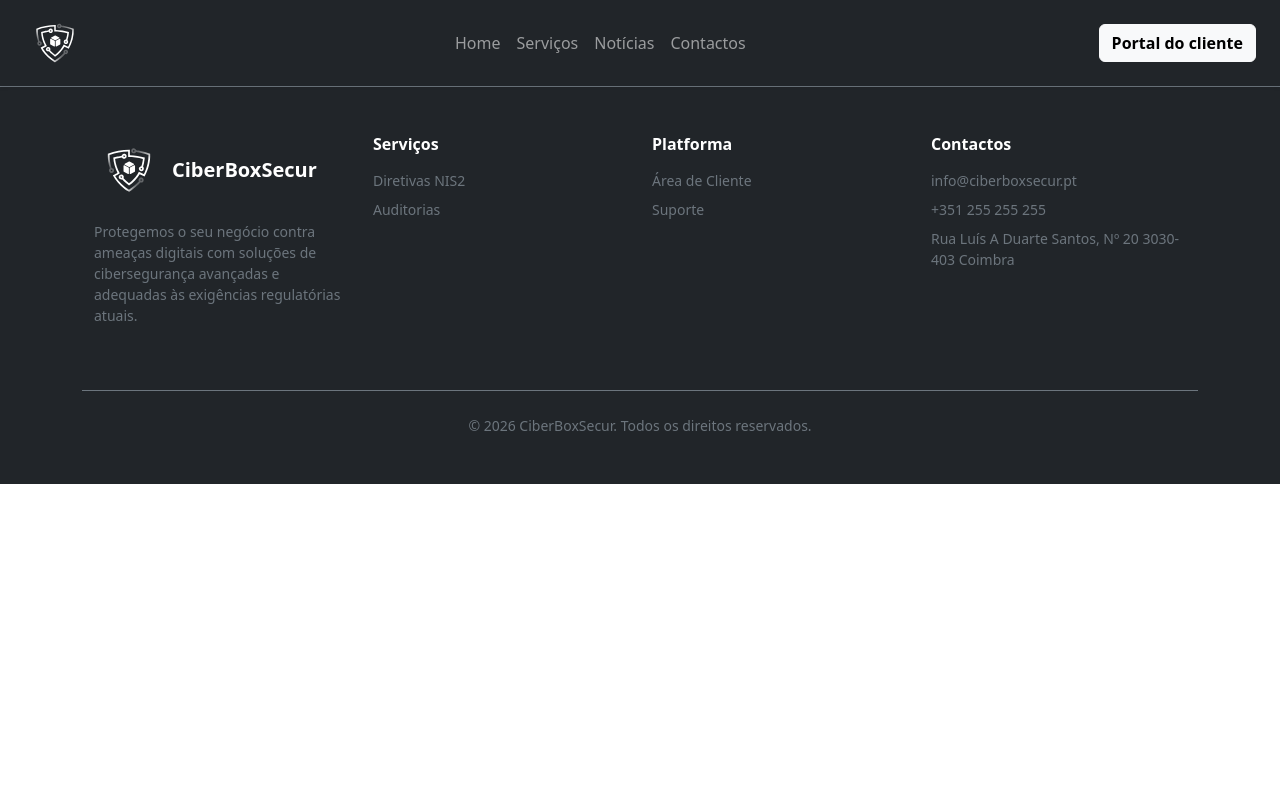
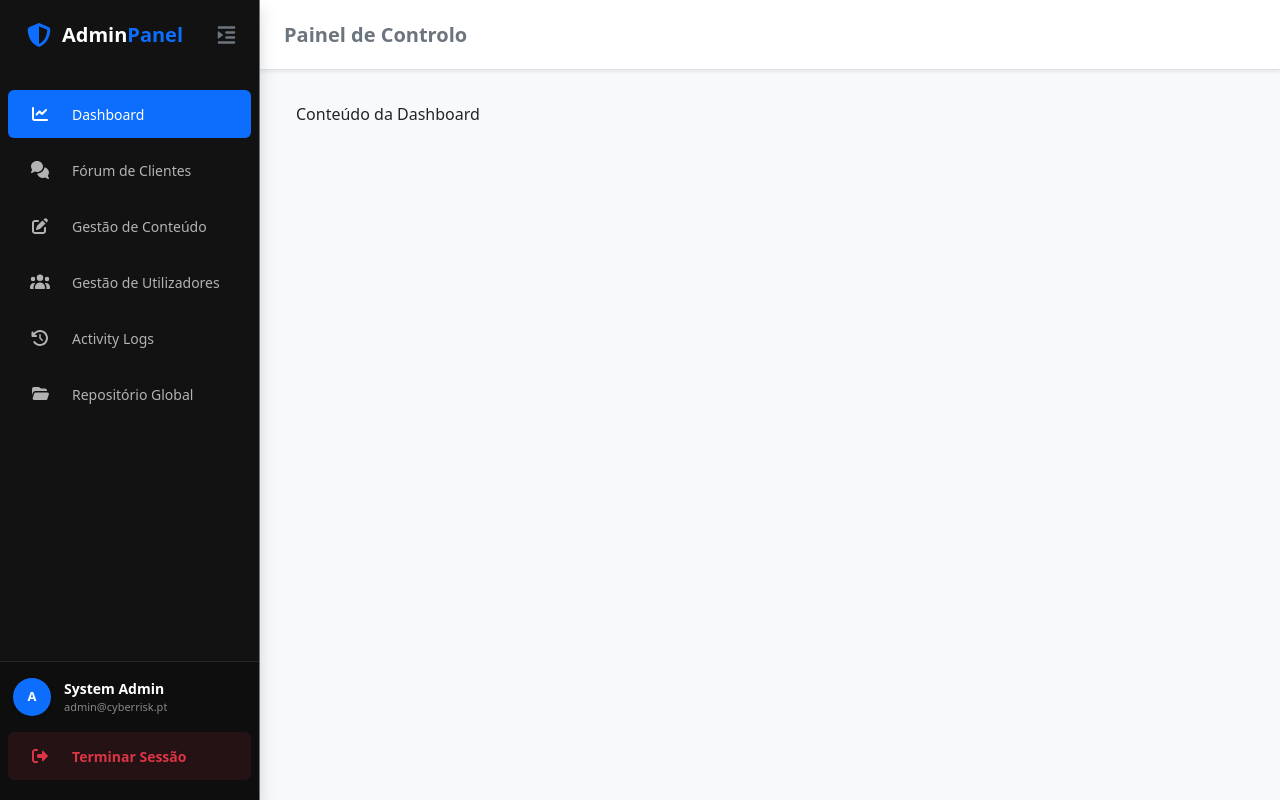
Before and after one commit to joelf011/CiberBoxSecur, a React app in the folder frontend/: page /admin/dashboard in a window 1280 px wide. Built offline with nearby package versions, Linux system fonts and the light colour scheme; the HTML template or start-up script is replaced by a standard one.

Commit message:
Layout do template do Backoffice e meter os links a funcionar

```diff
--- a/frontend/src/App.jsx
+++ b/frontend/src/App.jsx
@@ -1,17 +1,29 @@
-import { useState } from 'react'
-import NavBar from './components/NavBar'
-import Footer from './components/Footer'
-
+import { Routes, Route, Navigate } from 'react-router-dom';
+import LayoutBackoffice from './pages/LayoutBackoffice';
+import LayoutWebsite from './components/LayoutWebsite';
+import PaginaLogin from './pages/PaginaLogin';
 
 function App() {
-  const [count, setCount] = useState(0)
+  return (
+    <Routes>
+      {/* 1. Rota do Website: Envolvemos o conteúdo no layout dos teus colegas */}
+      <Route path="/" element={
+        <LayoutWebsite>
+          <div className="container py-5"><h1>Bem-vindo à CiberBoxSecur</h1></div>
+        </LayoutWebsite>
+      } />
 
-  return (
-    <>
-      <NavBar />
-      <Footer />
-    </>
-  )
+      {/* 2. Rota da Página Intermédia de Login */}
+      <Route path="/login" element={<PaginaLogin />} />
+
+      {/* 3. Rotas do Backoffice: Usam o teu Layout com Sidebar */}
+      <Route path="/admin" element={<LayoutBackoffice />}>
+        <Route index element={<Navigate to="dashboard" replace />} />
+        <Route path="dashboard" element={<div>Conteúdo da Dashboard</div>} />
+        <Route path="users" element={<div>Gestão de Utilizadores</div>} />
+      </Route>
+    </Routes>
+  );
 }
 
-export default App
+export default App;
--- a/frontend/src/components/NavBar.jsx
+++ b/frontend/src/components/NavBar.jsx
@@ -1,4 +1,5 @@
 import React from 'react';
+import { Link } from 'react-router-dom';
 import Logo from '../assets/logos/CiberBoxSecur-Minimal-NegativeVersion.svg';
 import 'bootstrap/dist/js/bootstrap.bundle.min.js';
 
@@ -8,7 +9,7 @@ const NavBar = () => {
       <div className="container-fluid px-4">
 
         {/* Logo à Esquerda */}
-        <a className="navbar-brand fw-bold" href="/">
+        <a className="navbar-brand fw-bold" to="/">
           <img src={Logo} alt="Logo" height="60"/>
         </a>
 
@@ -30,7 +31,7 @@ const NavBar = () => {
           {/* Links */}
           <ul className="navbar-nav mx-auto align-items-center">
             <li className="nav-item">
-              <a className="nav-link" aria-current="page" href="#">Home</a>
+              <a className="nav-link" aria-current="page" to="/">Home</a>
             </li>
             <li className="nav-item">
               <a className="nav-link" href="#">Serviços</a>
@@ -45,9 +46,9 @@ const NavBar = () => {
 
           {/* Botão à DIREITA */}
           <div className="d-flex justify-content-center">
-            <button className="btn btn-light fw-semibold d-inline-flex align-items-center gap-2">
+            <Link to="/login" className="btn btn-light fw-semibold d-inline-flex align-items-center gap-2">
               Portal do cliente
-            </button>
+            </Link>
           </div>
 
         </div>
--- a/frontend/src/main.jsx
+++ b/frontend/src/main.jsx
@@ -4,9 +4,6 @@ import { BrowserRouter } from 'react-router-dom';
 import { StrictMode } from 'react'
 import 'bootstrap/dist/css/bootstrap.min.css';
 import App from './App.jsx'
-
-
-
 
 ReactDOM.createRoot(document.getElementById('root')).render(
   <React.StrictMode>
--- a/frontend/src/pages/LayoutBackoffice.css
+++ /dev/null
@@ -1,42 +0,0 @@
-/* Sidebar sizing */
-.sidebar-container {
-  width: 260px;
-  background-color: #0b0e14 !important; /* Azul escuro quase preto dos teus prints */
-  transition: all 0.3s ease;
-}
-
-/* Custom Active Link */
-.active-custom {
-  background-color: #7c3aed !important; /* Roxo vibrante do design */
-  color: white !important;
-  border-radius: 8px;
-}
-
-.nav-link {
-  color: #94a3b8 !important; /* Cor cinza suave para inativos */
-  border-radius: 8px;
-}
-
-.nav-link:hover:not(.active-custom) {
-  background-color: #1e293b;
-  color: white !important;
-}
-
-/* Avatar circle */
-.avatar-circle {
-  width: 35px;
-  height: 35px;
-  border-radius: 50%;
-  font-size: 0.8rem;
-  flex-shrink: 0;
-}
-
-/* Estilo para o link de Logout */
-.hover-white:hover {
-  color: white !important;
-}
-
-/* Esconder scrollbar da sidebar mas permitir scroll se necessário */
-.sidebar-container::-webkit-scrollbar {
-  display: none;
-}
--- a/frontend/src/pages/LayoutBackoffice.jsx
+++ b/frontend/src/pages/LayoutBackoffice.jsx
@@ -1,14 +1,17 @@
-import React from 'react';
+import React, { useState } from 'react';
 import { Outlet, NavLink, Link } from 'react-router-dom';
-import { Container, Nav, Button } from 'react-bootstrap';
+import { Container, Nav, Offcanvas } from 'react-bootstrap';
 import { FontAwesomeIcon } from '@fortawesome/react-fontawesome';
 import {
   faChartLine, faComments, faEdit, faUsers,
-  faHistory, faFolderOpen, faSignOutAlt, faShieldAlt
+  faHistory, faFolderOpen, faSignOutAlt, faShieldAlt,
+  faIndent, faOutdent, faBars, faTimes
 } from "@fortawesome/free-solid-svg-icons";
-import './LayoutBackoffice.css';
 
 const LayoutBackoffice = () => {
+  const [isCollapsed, setIsCollapsed] = useState(false);
+  const [showMobileMenu, setShowMobileMenu] = useState(false);
+
   const navItems = [
     { path: '/admin/dashboard', icon: faChartLine, label: 'Dashboard' },
     { path: '/admin/forum', icon: faComments, label: 'Fórum de Clientes' },
@@ -18,63 +21,202 @@ const LayoutBackoffice = () => {
     { path: '/admin/docs', icon: faFolderOpen, label: 'Repositório Global' },
   ];
 
+  const toggleMobileMenu = () => setShowMobileMenu(!showMobileMenu);
+
   return (
-    <div className="d-flex vh-100 overflow-hidden bg-light font-sans">
-      {/* Sidebar - Fundo escuro como no print */}
-      <aside className="sidebar-bg text-white d-flex flex-column" style={{ width: '260px' }}>
+    <div className="d-flex vh-100 overflow-hidden bg-light font-sans flex-column flex-md-row">
+      <style>{`
+        .sidebar-box {
+          transition: width 0.3s cubic-bezier(0.4, 0, 0.2, 1);
+          background-color: #121212;
+          z-index: 1050;
+        }
+        .nav-label {
+          white-space: nowrap;
+          transition: opacity 0.2s ease, transform 0.3s ease;
+          opacity: ${isCollapsed ? 0 : 1};
+          transform: translateX(${isCollapsed ? '-10px' : '0'});
+        }
+        .side-link {
+          display: flex !important;
+          align-items: center !important;
+          height: 48px;
+          margin: 4px 8px;
+          padding: 0 !important;
+          color: #b3b3b3 !important;
+          text-decoration: none !important;
+          border-radius: 6px !important;
+          transition: background 0.2s;
+        }
+        .side-link.active { background-color: #0d6efd !important; color: white !important; }
+        .side-link:hover:not(.active) { background-color: rgba(255,255,255,0.05); color: white !important; }
 
-        {/* Logo / Header */}
-        <div className="p-4 d-flex align-items-center border-bottom border-secondary">
-          <FontAwesomeIcon icon={faShieldAlt} className="text-primary me-2 fs-4" />
-          <span className="fw-bold fs-5">Admin<span className="text-primary">Panel</span></span>
+        .icon-wrapper {
+          min-width: 64px;
+          display: flex;
+          justify-content: center;
+          align-items: center;
+          flex-shrink: 0;
+        }
+
+        .mobile-bottom-nav {
+          height: 70px;
+          background: white;
+          border-top: 1px solid #dee2e6;
+          z-index: 2000; /* Mantém a barra sempre no topo */
+        }
+
+        /* Previne que o conteúdo do Offcanvas fique debaixo da barra */
+        .offcanvas-footer {
+          padding-bottom: 85px !important;
+        }
+
+        @media (max-width: 767.98px) {
+          .main-view { padding-bottom: 75px !important; }
+        }
+
+        .custom-scrollbar::-webkit-scrollbar { width: 4px; }
+        .custom-scrollbar::-webkit-scrollbar-thumb { background: rgba(255,255,255,0.1); border-radius: 10px; }
+
+        /* Efeito específico para o botão de sair no desktop */
+        .side-link-danger {
+        color: #dc3545 !important; /* Cor danger do Bootstrap */
+        background-color: rgba(220, 53, 69, 0.1) !important; /* Fundo avermelhado muito subtil */
+        transition: all 0.2s ease;
+        }
+
+        .side-link-danger:hover {
+        background-color: #dc3545 !important; /* Vermelho total no hover */
+        color: white !important;
+      }
+      `}</style>
+
+      {/* --- SIDEBAR (DESKTOP) --- */}
+      <aside
+        className="sidebar-box text-white d-none d-md-flex flex-column border-end border-secondary shadow"
+        style={{ width: isCollapsed ? '80px' : '260px' }}
+      >
+        <div className="d-flex align-items-center justify-content-between px-3 overflow-hidden" style={{ height: '70px', flexShrink: 0 }}>
+          {!isCollapsed && (
+            <div className="d-flex align-items-center ps-2 nav-label">
+              <FontAwesomeIcon icon={faShieldAlt} className="text-primary me-2 fs-4" />
+              <span className="fw-bold fs-5 mb-0">Admin<span className="text-primary">Panel</span></span>
+            </div>
+          )}
+          <div className={isCollapsed ? "w-100 d-flex justify-content-center" : ""}>
+            <button className="btn text-secondary p-1 border-0" onClick={() => setIsCollapsed(!isCollapsed)}>
+              <FontAwesomeIcon icon={isCollapsed ? faOutdent : faIndent} size="lg" />
+            </button>
+          </div>
         </div>
 
-        {/* Links de Navegação (Centro) */}
-        <Nav className="flex-column flex-grow-1 p-3 mt-2">
+        <Nav className="flex-column flex-grow-1 mt-3 custom-scrollbar overflow-y-auto overflow-x-hidden">
           {navItems.map((item) => (
-            <Nav.Link
-              as={NavLink}
-              to={item.path}
-              key={item.path}
-              className="d-flex align-items-center text-secondary-emphasis py-2 px-3 mb-1 rounded side-link"
-            >
-              <FontAwesomeIcon icon={item.icon} className="me-3" style={{ width: '20px' }} />
-              <span>{item.label}</span>
+            <Nav.Link as={NavLink} to={item.path} key={item.path} className="side-link">
+              <div className="icon-wrapper">
+                <FontAwesomeIcon icon={item.icon} />
+              </div>
+              <span className="nav-label small fw-medium">{item.label}</span>
             </Nav.Link>
           ))}
         </Nav>
 
-        {/* Conta e Logout (Baixo) */}
-        <div className="p-4 border-top border-secondary mt-auto">
+        <div className="mt-auto border-top border-secondary border-opacity-25 bg-black bg-opacity-25 py-3 overflow-hidden" style={{ flexShrink: 0 }}>
           <div className="d-flex align-items-center mb-3">
-            <div className="rounded-circle bg-secondary d-flex align-items-center justify-content-center fw-bold me-3" style={{ width: '35px', height: '35px' }}>
-              A
+            <div className="icon-wrapper">
+              <div className="rounded-circle bg-primary d-flex align-items-center justify-content-center fw-bold shadow-sm text-white"
+                style={{ width: '38px', height: '38px', fontSize: '13px' }}>A</div>
             </div>
-            <div className="overflow-hidden">
-              <p className="mb-0 fw-medium small text-truncate">System Admin</p>
-              <small className="text-secondary d-block text-truncate">admin@cyberrisk.pt</small>
+            <div className="nav-label overflow-hidden">
+              <p className="mb-0 fw-bold small text-white text-truncate">System Admin</p>
+              <small className="text-white-50 d-block text-truncate" style={{ fontSize: '11px' }}>admin@cyberrisk.pt</small>
             </div>
           </div>
-          <Link to="/" className="text-decoration-none text-secondary small d-flex align-items-center logout-btn">
-            <FontAwesomeIcon icon={faSignOutAlt} className="me-2" />
-            Terminar Sessão
+          <Link to="/" className="side-link text-decoration-none py-2 bg-white bg-opacity-10 border-0 side-link-danger">
+            <div className="icon-wrapper">
+              <FontAwesomeIcon icon={faSignOutAlt} />
+            </div>
+            <span className="nav-label small fw-bold">Terminar Sessão</span>
           </Link>
         </div>
       </aside>
 
-      {/* Área Principal de Conteúdo */}
-      <main className="flex-grow-1 d-flex flex-column bg-white shadow-sm overflow-hidden">
-        <header className="p-4 border-bottom bg-white d-flex align-items-center">
-          <h2 className="fs-5 fw-semibold mb-0 text-dark">Painel de Controlo</h2>
+      {/* --- CONTEÚDO PRINCIPAL --- */}
+      <main className="flex-grow-1 d-flex flex-column bg-body-tertiary main-view overflow-hidden">
+        <header className="py-3 px-4 bg-white border-bottom shadow-sm d-flex align-items-center justify-content-between" style={{ height: '70px', flexShrink: 0 }}>
+          <h1 className="fs-5 fw-bold mb-0 text-secondary">Painel de Controlo</h1>
+          <div className="d-md-none text-primary">
+            <FontAwesomeIcon icon={faShieldAlt} size="lg" />
+          </div>
         </header>
 
-        <div className="flex-grow-1 overflow-auto p-4 p-md-5">
-          <Container fluid>
-            {/* Onde as páginas internas vão aparecer */}
+        <div className="flex-grow-1 overflow-auto p-3 p-md-4">
+          <Container fluid className="py-2">
             <Outlet />
           </Container>
         </div>
       </main>
+
+      {/* --- BOTTOM NAV (MOBILE) --- */}
+      <nav className="mobile-bottom-nav d-flex d-md-none fixed-bottom shadow-lg">
+        {navItems.slice(0, 4).map((item) => (
+          <NavLink
+            key={item.path}
+            to={item.path}
+            className={({ isActive }) => `flex-fill d-flex flex-column align-items-center justify-content-center text-decoration-none ${isActive ? 'text-primary fw-bold' : 'text-secondary'}`}
+          >
+            <FontAwesomeIcon icon={item.icon} className="mb-1 fs-5" />
+            <span style={{ fontSize: '0.65rem' }}>{item.label.split(' ')[0]}</span>
+          </NavLink>
+        ))}
+        <button
+          className={`flex-fill d-flex flex-column align-items-center justify-content-center border-0 bg-transparent ${showMobileMenu ? 'text-primary' : 'text-secondary'}`}
+          onClick={toggleMobileMenu}
+        >
+          <FontAwesomeIcon icon={showMobileMenu ? faTimes : faBars} className="mb-1 fs-5" />
+          <span style={{ fontSize: '0.65rem' }}>{showMobileMenu ? 'Fechar' : 'Menu'}</span>
+        </button>
+      </nav>
+
+      {/* --- MENU OVERLAY MOBILE --- */}
+      <Offcanvas show={showMobileMenu} onHide={() => setShowMobileMenu(false)} placement="bottom" className="h-100 border-0 bg-dark text-white">
+        <Offcanvas.Header className="border-bottom border-secondary border-opacity-25 p-4">
+          <div className="d-flex align-items-center">
+            <FontAwesomeIcon icon={faShieldAlt} className="text-primary me-2 fs-4" />
+            <span className="fw-bold fs-4 text-white">Admin<span className="text-primary">Panel</span></span>
+          </div>
+          <button className="btn text-white p-2 border-0 shadow-none" onClick={() => setShowMobileMenu(false)}>
+            <FontAwesomeIcon icon={faTimes} size="lg" />
+          </button>
+        </Offcanvas.Header>
+        <Offcanvas.Body className="p-0 d-flex flex-column">
+          <Nav className="flex-column py-3 overflow-auto custom-scrollbar">
+            {navItems.map((item) => (
+              <Nav.Link as={NavLink} to={item.path} key={item.path} className="side-link py-4 mx-3" onClick={() => setShowMobileMenu(false)}>
+                <div className="icon-wrapper fs-4">
+                  <FontAwesomeIcon icon={item.icon} />
+                </div>
+                <span className="fs-5 fw-medium">{item.label}</span>
+              </Nav.Link>
+            ))}
+          </Nav>
+
+          {/* DIV CORRIGIDA COM PADDING-BOTTOM PARA NÃO FICAR POR BAIXO DA BARRA */}
+          <div className="offcanvas-footer mt-auto border-top border-secondary border-opacity-25 bg-black bg-opacity-25 p-4">
+            <div className="d-flex align-items-center mb-4">
+              <div className="rounded-circle bg-primary d-flex align-items-center justify-content-center fw-bold me-3 shadow-sm text-white"
+                style={{ width: '45px', height: '45px' }}>A</div>
+              <div>
+                <h6 className="mb-0 fw-bold text-white">System Admin</h6>
+                <small className="text-white-50">admin@cyberrisk.pt</small>
+              </div>
+            </div>
+            <Link to="/" className="btn btn-danger w-100 py-3 fw-bold d-flex align-items-center justify-content-center gap-2 border-0">
+              <FontAwesomeIcon icon={faSignOutAlt} /> Terminar Sessão
+            </Link>
+          </div>
+        </Offcanvas.Body>
+      </Offcanvas>
     </div>
   );
 };
```
Also changed, not shown: frontend/src/pages/paginaLogin.jsx (+6 -4 lines).
